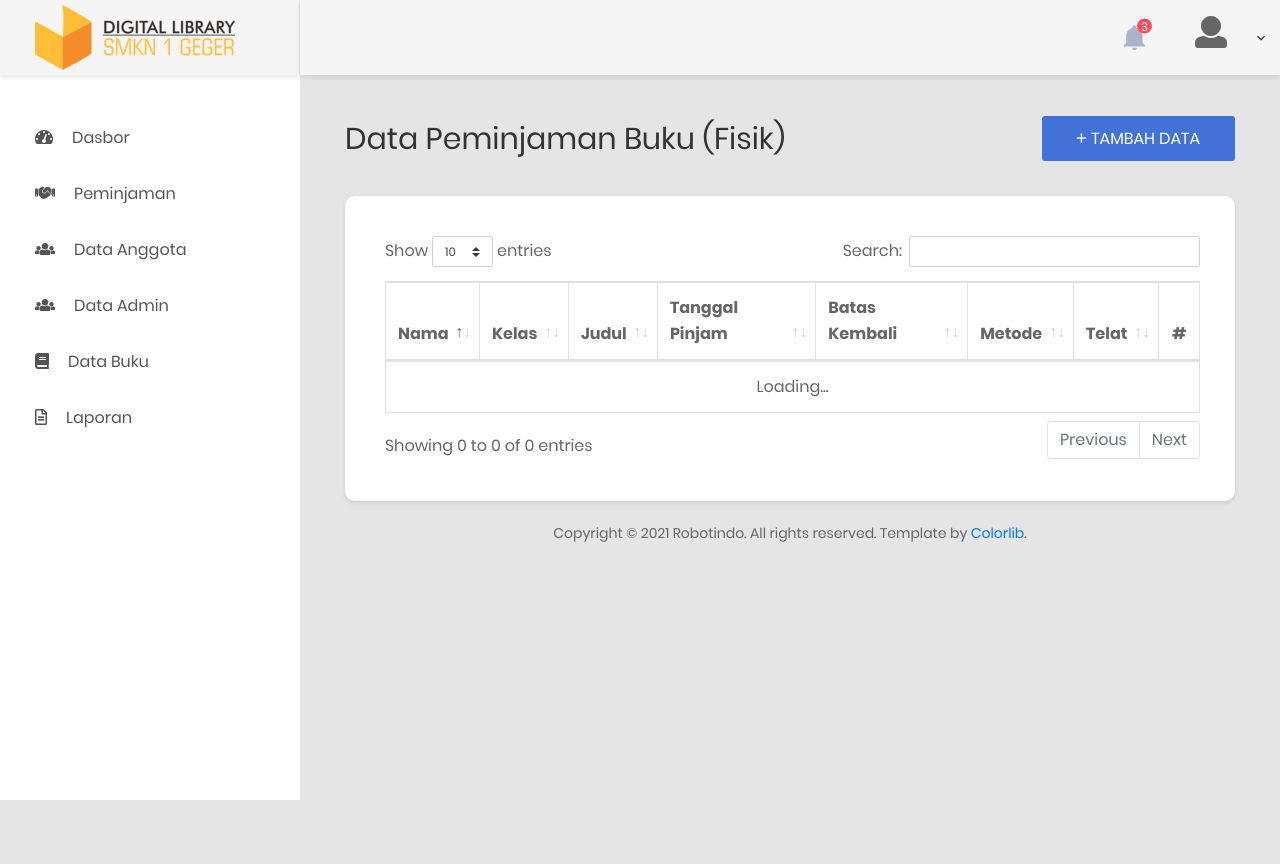
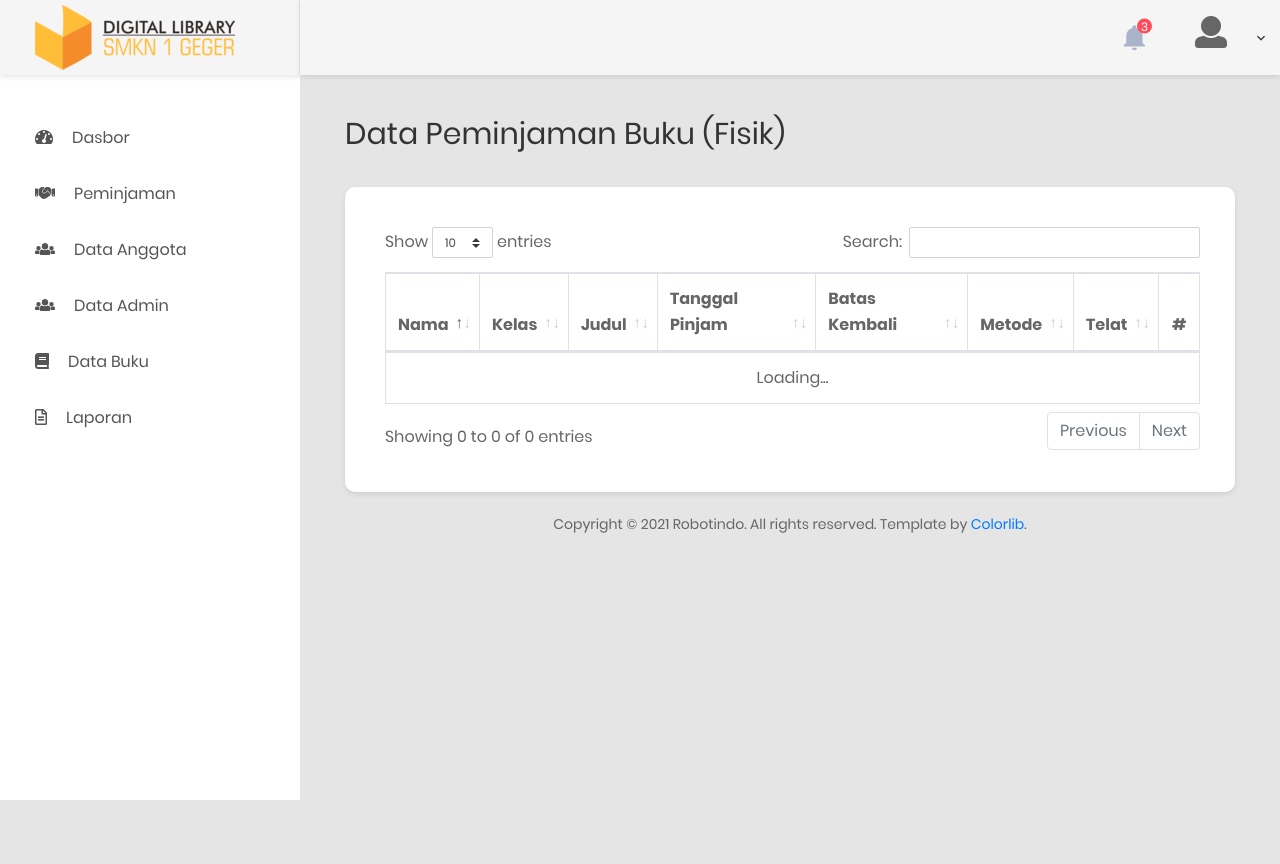
Before and after one commit to AvindaAlamsyah/e-pus, a CodeIgniter app: the page made by application/views/admin/peminjaman.php in a window 1280 px wide. Run offline with CodeIgniter, Linux system fonts and the light colour scheme; data that the repository does not hold is empty; some libraries are stand-ins or nearby versions.

Commit message:
kolom tabel dan delete data buku

```diff
--- a/application/views/admin/data_buku.php
+++ b/application/views/admin/data_buku.php
@@ -64,7 +64,7 @@
                                     <thead>
                                         <tr>
                                             <th>Judul</th>
-                                            <th>Tahun Terbit</th>
+                                            <th>Tipe</th>
                                             <th>Level</th>
                                             <th>#</th>
                                         </tr>
@@ -411,14 +411,14 @@
 
         $('#tabel_buku').DataTable({
             'ajax': {
-                'url': "<?php echo base_url('admin/data_buku/ambil_semua') ?>",
+                'url': "<?php echo base_url('admin/data_buku/ambil_semua2') ?>",
                 'method': "GET"
             },
             'columns': [{
                     'data': "judul_buku"
                 },
                 {
-                    'data': "tahun_terbit"
+                    'data': "tipe_buku"
                 },
                 {
                     'data': "level_buku"
--- a/application/views/admin/peminjaman.php
+++ b/application/views/admin/peminjaman.php
@@ -56,8 +56,6 @@
                         <div class="col-md-12">
                             <div class="overview-wrap m-b-35">
                                 <h2 class="title-1">Data Peminjaman Buku (Fisik)</h2>
-                                <button class="au-btn au-btn-icon au-btn--blue" data-toggle="modal" onclick="tampilFile()" data-target="#modal_tambah">
-                                    <i class="zmdi zmdi-plus"></i>tambah data</button>
                             </div>
                             <div class="au-card">
                                 <table id="tabel_peminjaman" class="table table-striped table-bordered" style="width:100%">
@@ -233,9 +231,9 @@
                     'render': function(data, type, row) {
 
                         if(row.metode == 'online') {
-                            return '<a class="btn btn-sm btn-warning item_pinjam" href="javascript:void(0)" data-item="' + row.id_peminjaman + '">Pinjam</a>'
+                            return '<a class="btn btn-sm btn-warning item_pinjam" href="javascript:void(0)" data-item="' + row.id_peminjaman + '">Pinjamkan</a>'
                         } else if (row.metode == 'offline') {
-                            return '<a class="btn btn-sm btn-success item_kembali" href="javascript:void(0)" data-item="' + row.id_peminjaman + '">Kembali</a>'
+                            return '<a class="btn btn-sm btn-success item_kembali" href="javascript:void(0)" data-item="' + row.id_peminjaman + '">Kembalikan</a>'
                         }
 
                     },
```
Also changed, not shown: application/controllers/admin/Data_buku.php (+13 -3 lines).
